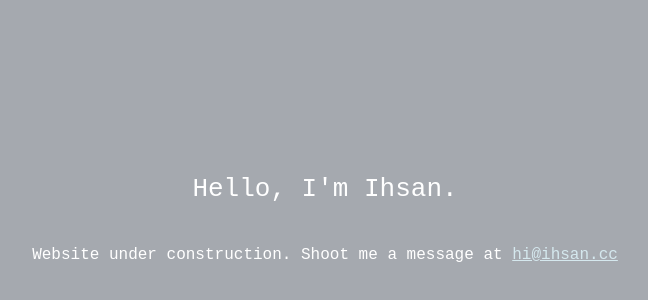
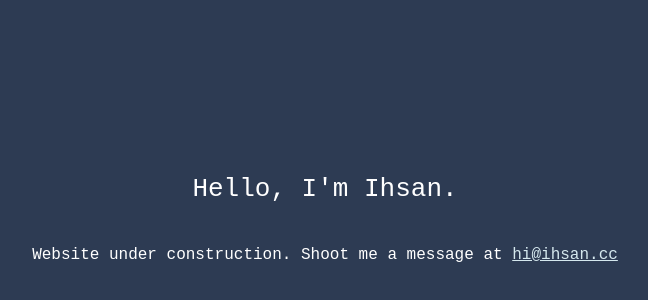
Before and after one commit to ihsan-sa/website, a React (Create React App) app: page / in a window 1280 px wide. Shown: the part 186-486 px from the top of the page, without its empty margins (315-963 px from the left). Built offline with nearby package versions, Linux system fonts and the light colour scheme.

Commit message:
changed colour

```diff
--- a/src/App.css
+++ b/src/App.css
@@ -14,7 +14,8 @@
 }
 
 .App-header {
-  background-color: #a5a9af;
+  /* background-color: #a5a9af; */
+  background-color: #2d3b53;
   min-height: 100vh;
   display: flex;
   flex-direction: column;
```
